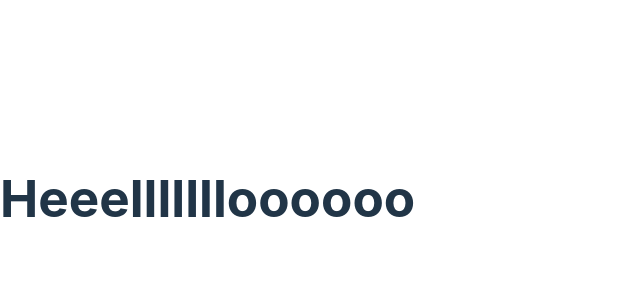
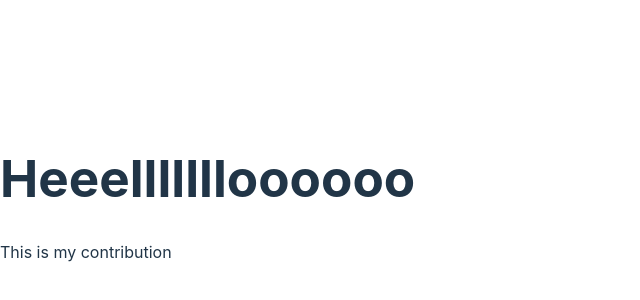
Before and after one commit to Flow-Fly/collaboration-102, a React (Vite) app: page / in a window 1280 px wide. Shown: the part 202-502 px from the top of the page, without its empty margins (0-640 px from the left). Built offline with nearby package versions, Linux system fonts and the light colour scheme.

Commit message:
my contribution

```diff
--- a/src/App.jsx
+++ b/src/App.jsx
@@ -1,11 +1,13 @@
 // import "./App.css"
 
 function App() {
-	return (
-		<>
-			<h1>Heeellllllloooooo</h1>
-		</>
-	)
+  return (
+    <>
+      <h1>Heeellllllloooooo</h1>
+
+      <p>This is my contribution</p>
+    </>
+  );
 }
 
-export default App
+export default App;
```
